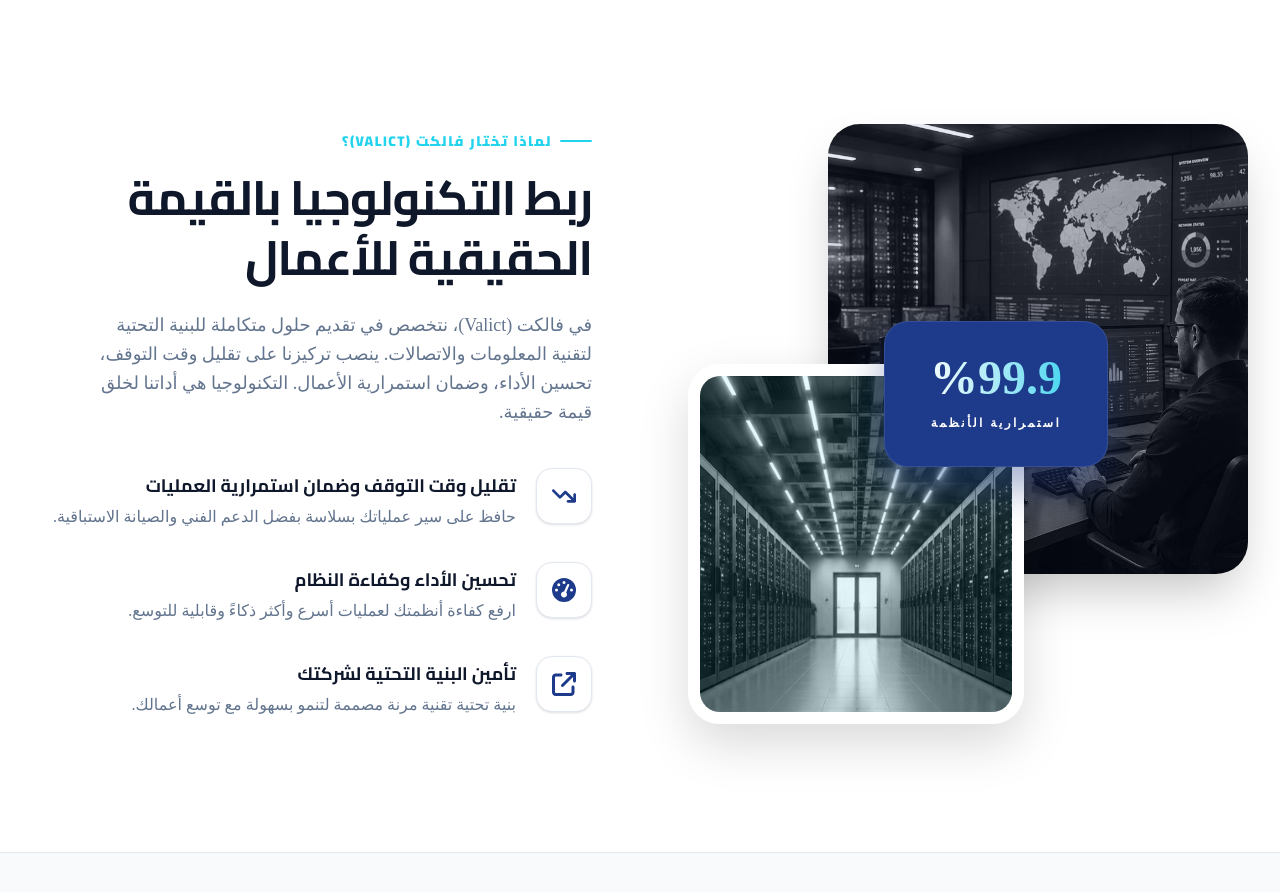
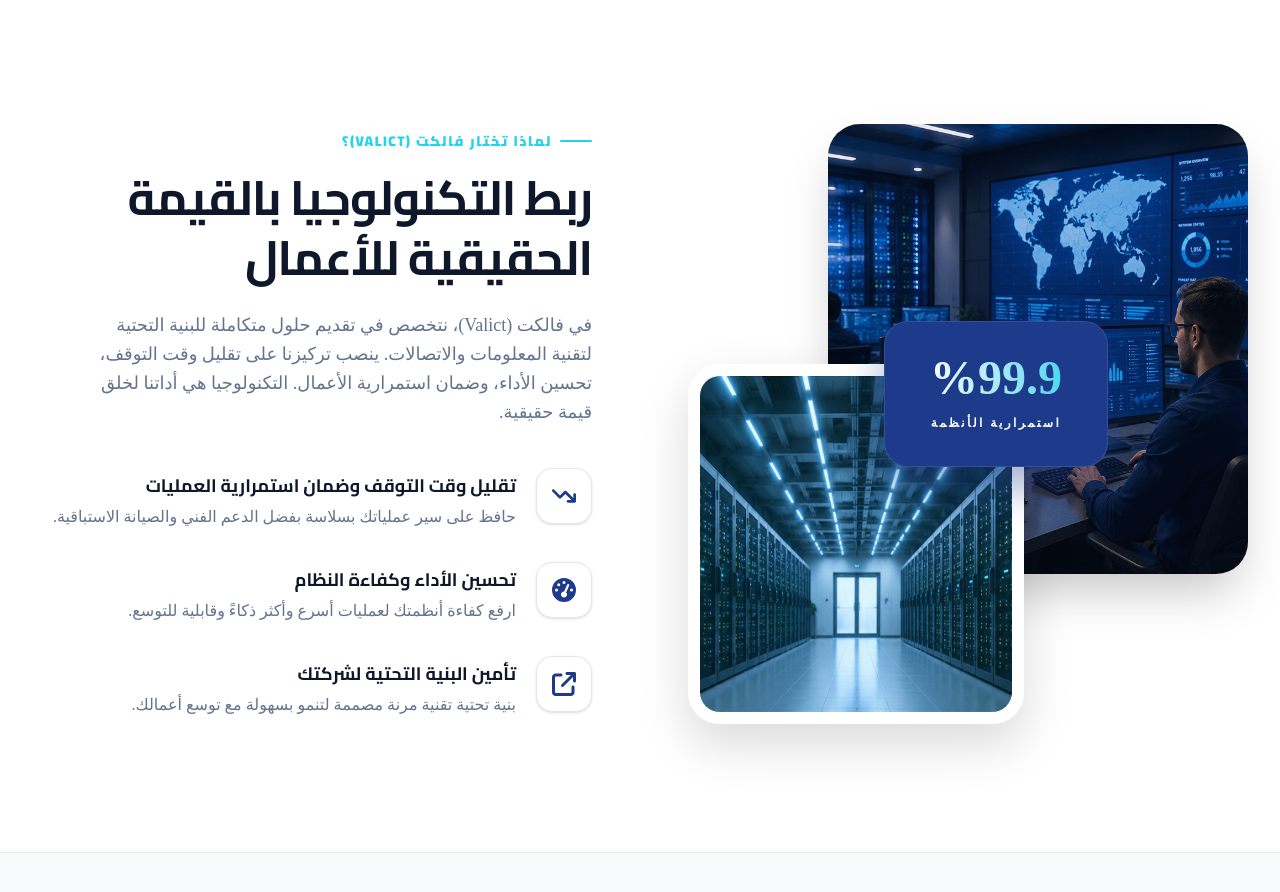
Before and after one commit to Tarek-Ali0/Valict, a Next.js app: page /ar in a window 1280 px wide. Shown: the part 2240-3132 px from the top of the page. Built offline with nearby package versions, Linux system fonts and the light colour scheme.

Commit message:
Update image class to remove grayscale effect
Removed grayscale effect from images on hover.

```diff
--- a/src/components/WhyUs.tsx
+++ b/src/components/WhyUs.tsx
@@ -79,7 +79,7 @@ export function WhyUs({ dict }: WhyUsProps) {
                 alt="IT Monitoring"
                 fill
                 sizes="(max-width: 768px) 100vw, 50vw"
-                className="object-cover transition-transform duration-700 group-hover:scale-105 grayscale hover:grayscale-0"
+                className="object-cover transition-transform duration-700 group-hover:scale-105"
               />
             </div>
 
@@ -91,7 +91,7 @@ export function WhyUs({ dict }: WhyUsProps) {
                 alt="Server Room"
                 fill
                 sizes="(max-width: 768px) 100vw, 50vw"
-                className="object-cover transition-transform duration-700 group-hover:scale-105 grayscale hover:grayscale-0"
+                className="object-cover transition-transform duration-700 group-hover:scale-105"
               />
             </div>
 
```
